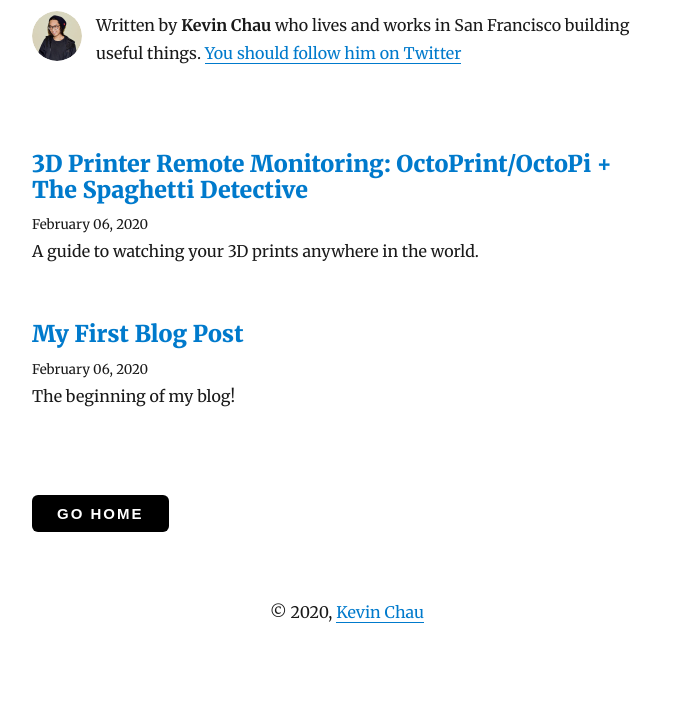
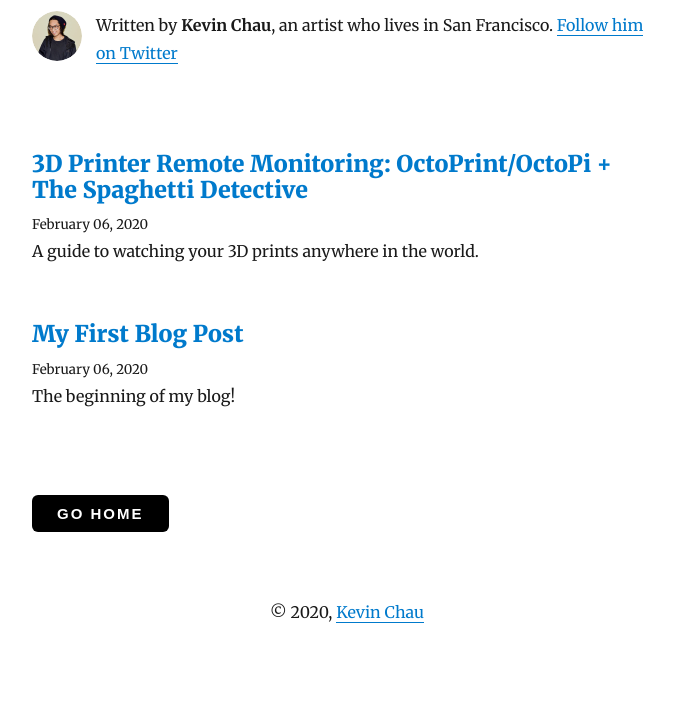
Before and after one commit to kevin-chau/kevinchau, a Gatsby site: page /blog in a window 1280 px wide. Shown: the part 84-800 px from the top of the page, without its empty margins (293-967 px from the left). Built offline with nearby package versions, Linux system fonts and the light colour scheme; Gatsby itself is replaced by a stand-in of ours; some packages are replaced by stand-ins of ours.

Commit message:
Updated bio.

```diff
--- a/src/components/bio.js
+++ b/src/components/bio.js
@@ -34,11 +34,11 @@ function Bio() {
               }}
             />
             <p>
-              Written by <strong>{author}</strong> who lives and works in San
-              Francisco building useful things.
+              Written by <strong>{author}</strong>, an artist who lives in San
+              Francisco.
               {` `}
               <a href={`https://twitter.com/${social.twitter}`}>
-                You should follow him on Twitter
+                Follow him on Twitter
               </a>
             </p>
           </Container>
```
